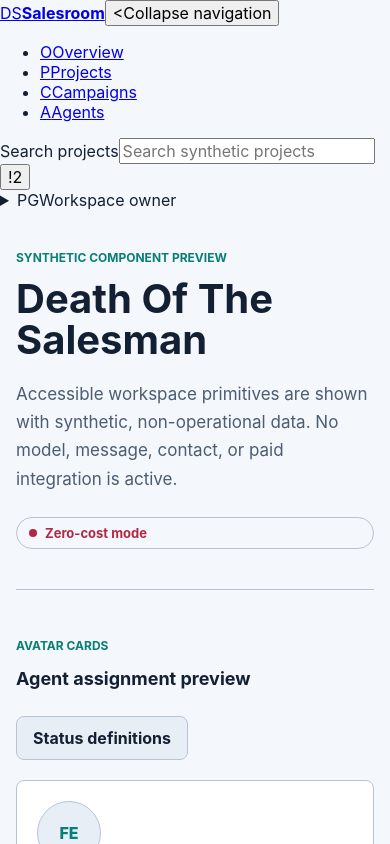
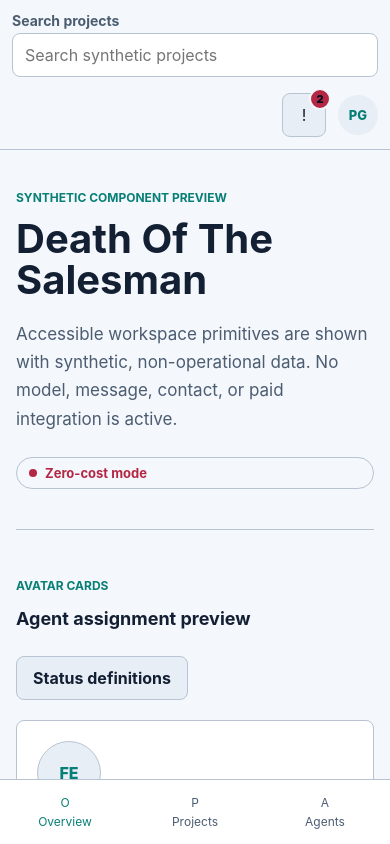
Before and after one commit to neophilism/Death-Of-The-Salesman, a Next.js app in the folder apps/web/: page / in a window 390 px wide. Shown: the top 844 px of the page. Built offline with nearby package versions, Linux system fonts and the light colour scheme.

Commit message:
feat(web): style responsive navigation at target widths

```diff
--- a/apps/web/app/styles.css
+++ b/apps/web/app/styles.css
@@ -340,3 +340,176 @@ h2 { margin: 0; font-size: 1.125rem; line-height: 1.4; }
   .agent-card { grid-template-columns: minmax(0, 1fr); }
   .agent-heading { display: grid; }
 }
+
+
+.workspace-frame {
+  display: grid;
+  min-height: 100vh;
+  grid-template-columns: 248px minmax(0, 1fr);
+}
+.side-nav {
+  position: sticky;
+  top: 0;
+  height: 100vh;
+  padding: var(--space-4);
+  border-right: 1px solid var(--color-border);
+  background: var(--color-surface);
+}
+.side-nav-heading, .command-bar, .command-actions {
+  display: flex;
+  align-items: center;
+}
+.side-nav-heading { justify-content: space-between; gap: var(--space-2); }
+.workspace-brand {
+  display: flex;
+  min-width: 0;
+  align-items: center;
+  gap: var(--space-3);
+  color: var(--color-text);
+  text-decoration: none;
+}
+.workspace-brand > span, .user-monogram {
+  display: grid;
+  width: 40px;
+  height: 40px;
+  flex: 0 0 auto;
+  place-items: center;
+  border-radius: 50%;
+  background: var(--color-surface-raised);
+  color: var(--color-accent);
+  font-size: 0.8125rem;
+  font-weight: 800;
+}
+.nav-toggle, .notification-button {
+  position: relative;
+  display: grid;
+  min-width: var(--control-min);
+  min-height: var(--control-min);
+  place-items: center;
+  border: 1px solid var(--color-border);
+  border-radius: var(--radius-control);
+  background: var(--color-surface-raised);
+  color: var(--color-text);
+  cursor: pointer;
+}
+.nav-toggle .nav-label { position: absolute; width: 1px; height: 1px; overflow: hidden; clip-path: inset(50%); }
+.primary-nav-list { display: grid; gap: var(--space-2); margin: var(--space-8) 0 0; padding: 0; list-style: none; }
+.primary-nav-list a {
+  display: flex;
+  min-height: var(--control-min);
+  align-items: center;
+  gap: var(--space-3);
+  padding: 0 var(--space-3);
+  border-radius: var(--radius-control);
+  color: var(--color-text-muted);
+  text-decoration: none;
+}
+.primary-nav-list a[aria-current="page"] { background: var(--color-surface-raised); color: var(--color-text); }
+.nav-symbol { width: 24px; flex: 0 0 auto; text-align: center; color: var(--color-accent); font-weight: 800; }
+.workspace-frame[data-nav-collapsed="true"] { grid-template-columns: 80px minmax(0, 1fr); }
+.workspace-frame[data-nav-collapsed="true"] .side-nav-heading { display: grid; }
+.workspace-frame[data-nav-collapsed="true"] .workspace-brand strong,
+.workspace-frame[data-nav-collapsed="true"] .primary-nav-list .nav-label { display: none; }
+.workspace-body { min-width: 0; }
+.command-bar {
+  position: sticky;
+  z-index: 3;
+  top: 0;
+  min-height: 72px;
+  justify-content: space-between;
+  gap: var(--space-4);
+  padding: var(--space-3) var(--space-6);
+  border-bottom: 1px solid var(--color-border);
+  background: var(--color-canvas);
+}
+.project-search { display: grid; min-width: 0; grid-template-columns: auto minmax(180px, 420px); align-items: center; gap: var(--space-3); }
+.project-search label { color: var(--color-text-muted); font-size: 0.875rem; font-weight: 700; }
+.project-search input {
+  width: 100%;
+  min-height: var(--control-min);
+  padding: 0 var(--space-3);
+  border: 1px solid var(--color-border);
+  border-radius: var(--radius-control);
+  background: var(--color-surface);
+  color: var(--color-text);
+}
+.command-actions { gap: var(--space-3); }
+.notification-count {
+  position: absolute;
+  top: -6px;
+  right: -6px;
+  display: grid;
+  min-width: 22px;
+  height: 22px;
+  place-items: center;
+  border: 2px solid var(--color-canvas);
+  border-radius: 11px;
+  background: var(--color-inactive);
+  color: #08111f;
+  font-size: 0.6875rem;
+  font-weight: 900;
+}
+.user-controls { position: relative; }
+.user-controls summary { display: flex; min-height: var(--control-min); align-items: center; gap: var(--space-2); cursor: pointer; list-style: none; }
+.user-controls summary::-webkit-details-marker { display: none; }
+.user-name { color: var(--color-text-muted); font-size: 0.875rem; font-weight: 700; }
+.user-menu {
+  position: absolute;
+  z-index: 4;
+  top: calc(100% + var(--space-2));
+  right: 0;
+  display: grid;
+  width: 180px;
+  padding: var(--space-2);
+  border: 1px solid var(--color-border);
+  border-radius: var(--radius-control);
+  background: var(--color-surface-raised);
+  box-shadow: var(--shadow-raised);
+}
+.user-menu button { min-height: var(--control-min); border: 0; background: transparent; color: var(--color-text); text-align: left; cursor: pointer; }
+.mobile-tabs { display: none; }
+
+@media (max-width: 1024px) {
+  .workspace-frame { grid-template-columns: 80px minmax(0, 1fr); }
+  .side-nav-heading { display: grid; }
+  .workspace-brand strong, .primary-nav-list .nav-label { display: none; }
+  .command-bar { padding-inline: var(--space-4); }
+}
+@media (max-width: 768px) {
+  .workspace-frame { display: block; padding-bottom: 72px; }
+  .side-nav { display: none; }
+  .command-bar { min-height: auto; flex-wrap: wrap; }
+  .project-search { width: 100%; grid-template-columns: minmax(0, 1fr); gap: var(--space-1); }
+  .command-actions { width: 100%; justify-content: flex-end; }
+  .mobile-tabs {
+    position: fixed;
+    z-index: 5;
+    right: 0;
+    bottom: 0;
+    left: 0;
+    display: grid;
+    grid-template-columns: repeat(3, minmax(0, 1fr));
+    border-top: 1px solid var(--color-border);
+    background: var(--color-surface);
+  }
+  .mobile-tabs a {
+    display: grid;
+    min-width: 0;
+    min-height: 64px;
+    place-items: center;
+    align-content: center;
+    gap: var(--space-1);
+    color: var(--color-text-muted);
+    font-size: 0.75rem;
+    text-decoration: none;
+  }
+  .mobile-tabs a[aria-current="page"] { color: var(--color-accent); }
+}
+@media (max-width: 390px) {
+  .user-name { display: none; }
+  .command-bar { padding-inline: var(--space-3); }
+}
+@media (max-width: 320px) {
+  .command-actions { gap: var(--space-2); }
+  .shell { width: calc(100% - 24px); }
+}
```
